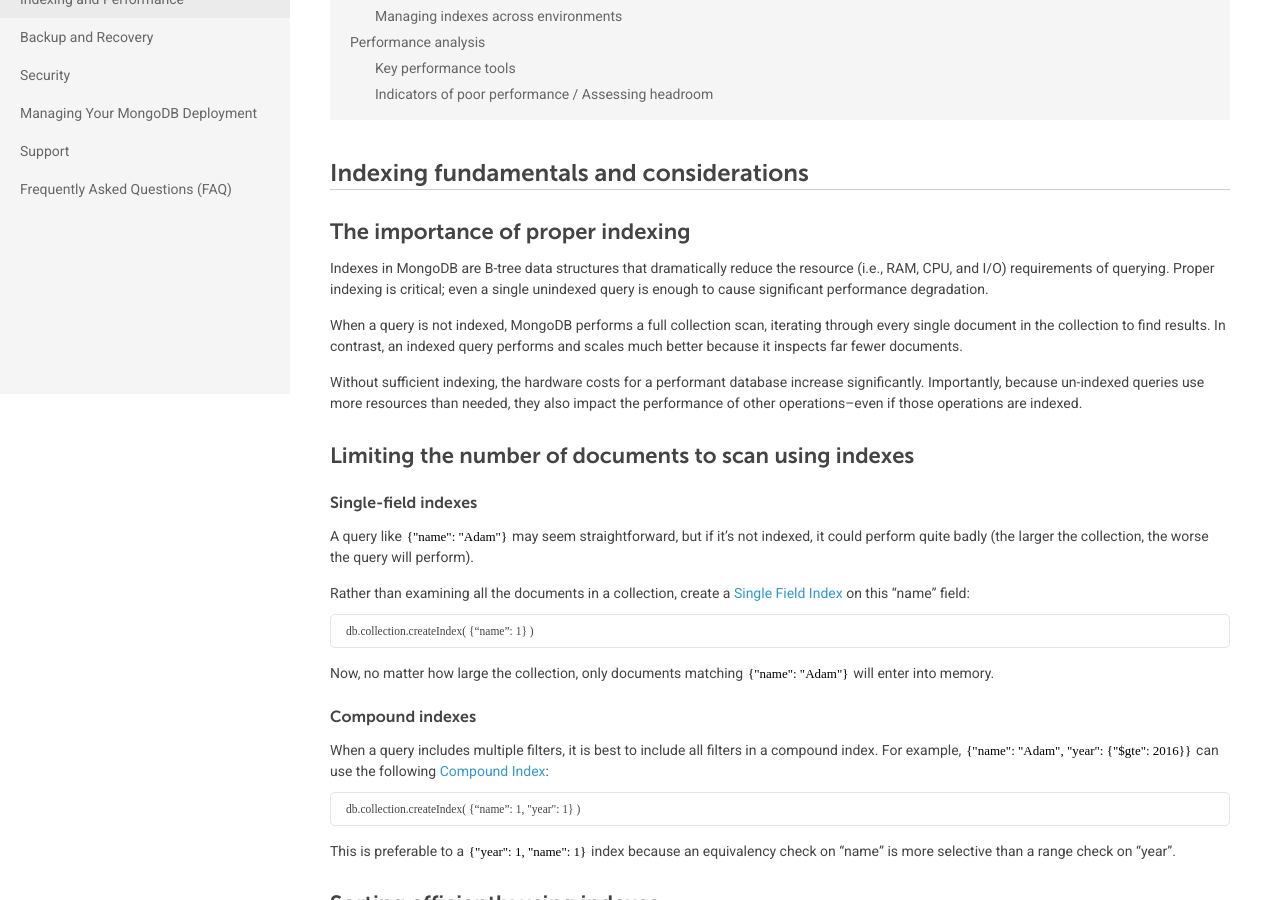
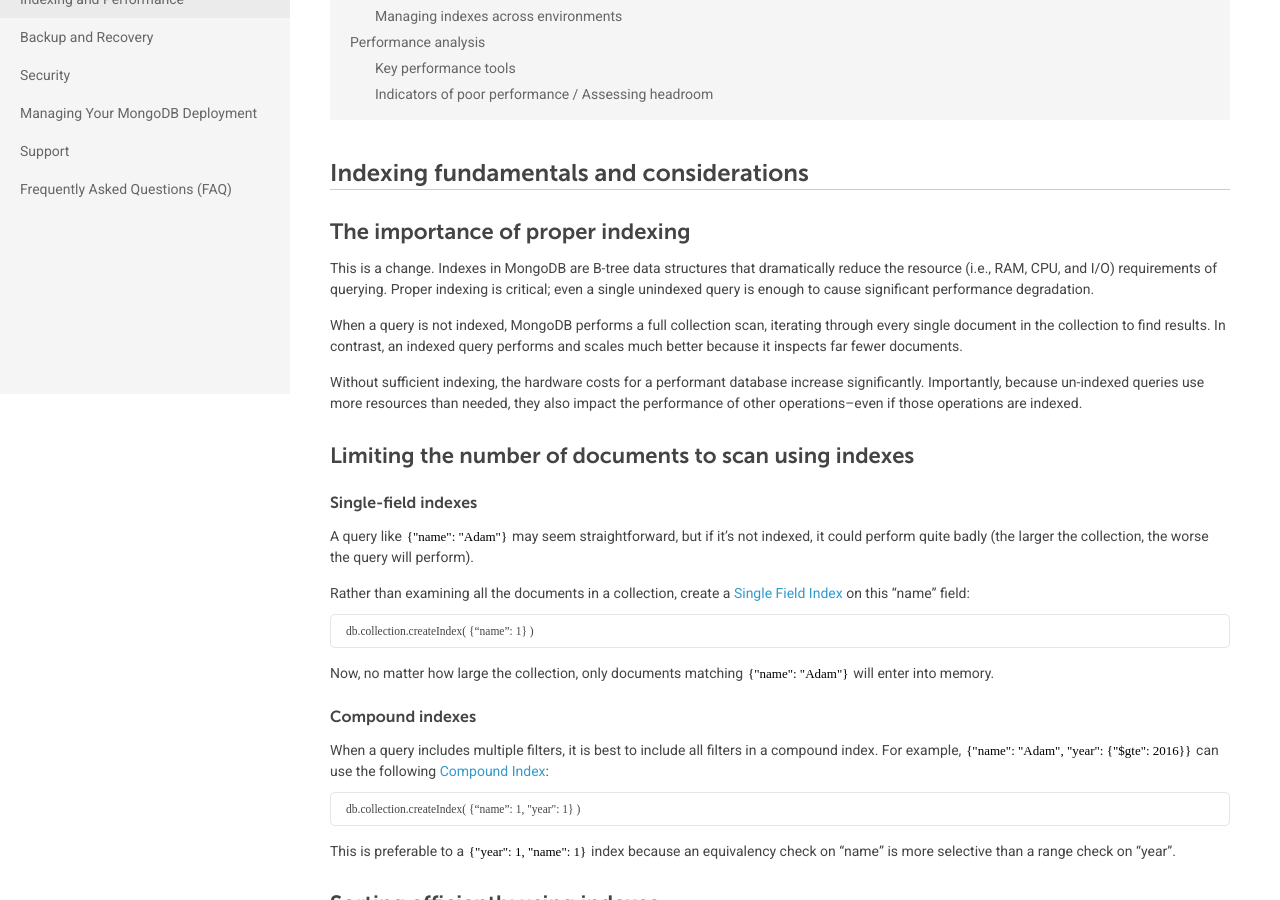
Before and after one commit to mah5057/mah5057.github.io, a Jekyll site: the page built from indexing.md, in a window 1280 px wide and 900 px high, scrolled down 506 px. Built offline with Jekyll 4.4.1, drawn with Linux system fonts in a browser that asks for light colours; nearby versions of some CDN libraries; some web fonts are replaced; comment, search, counter and statistics services are not loaded.

Commit message:
making change to indexing.md

```diff
--- a/indexing.md
+++ b/indexing.md
@@ -92,7 +92,7 @@
 ### The importance of proper indexing {#importance-of-indexing}
 {:.no_toc}
 
-Indexes in MongoDB are B-tree data structures that dramatically reduce the resource (i.e., RAM, CPU, and I/O) requirements of querying. Proper indexing is critical; even a single unindexed query is enough to cause significant performance degradation.
+This is a change. Indexes in MongoDB are B-tree data structures that dramatically reduce the resource (i.e., RAM, CPU, and I/O) requirements of querying. Proper indexing is critical; even a single unindexed query is enough to cause significant performance degradation.
 
 When a query is not indexed, MongoDB performs a full collection scan, iterating through every single document in the collection to find results. In contrast, an indexed query performs and scales much better because it inspects far fewer documents.
 
```
